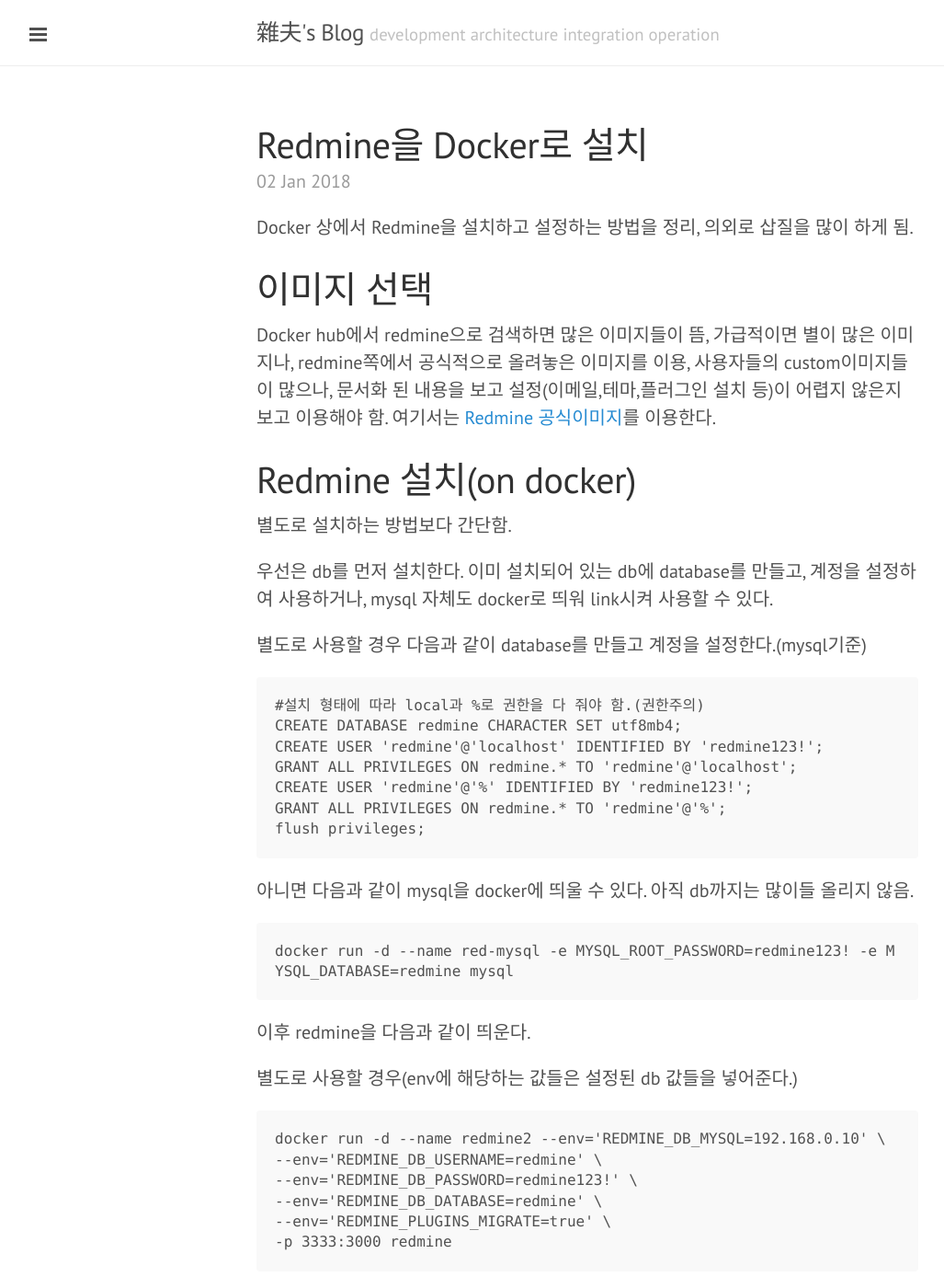
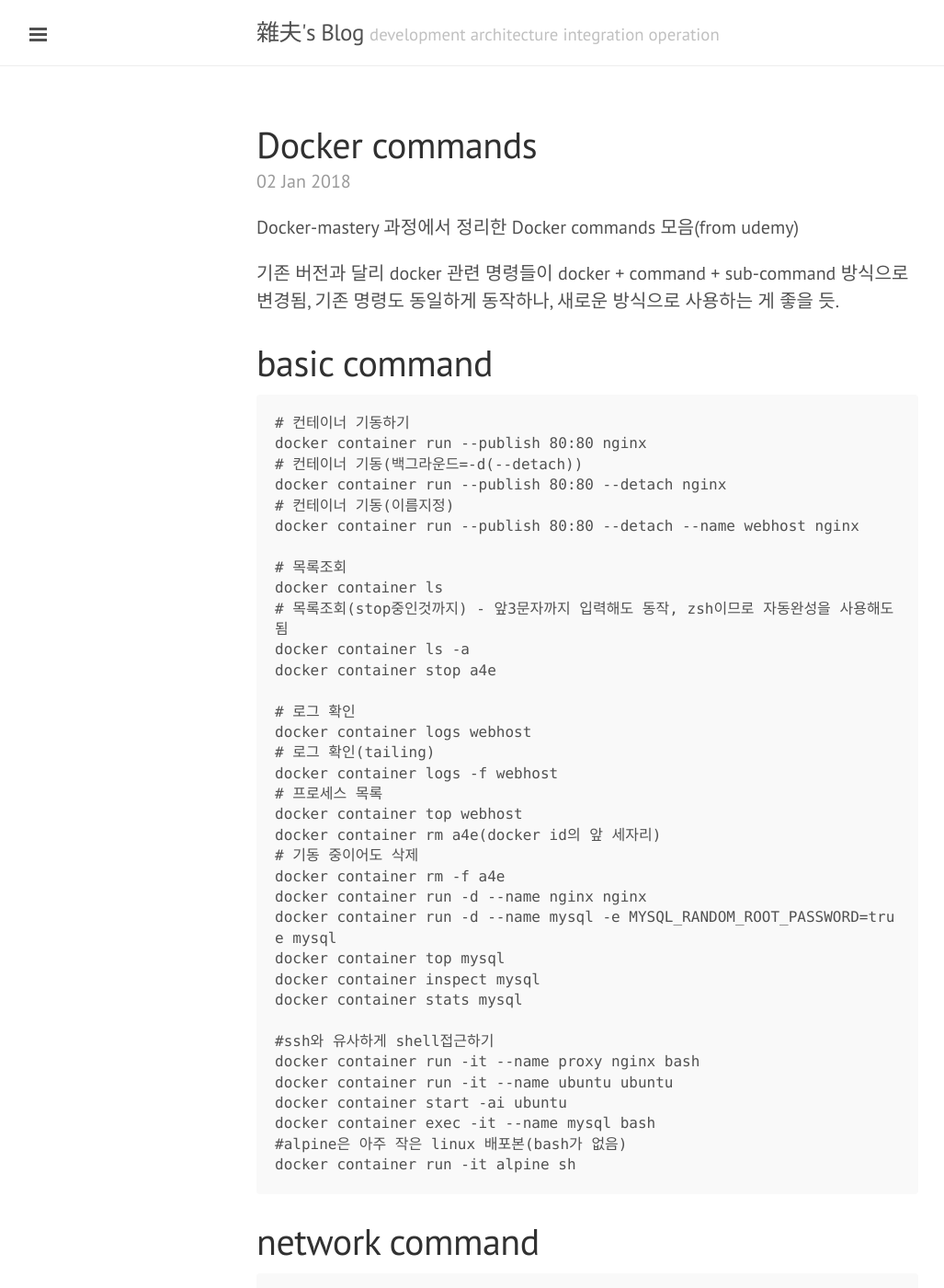
Before and after one commit to skaqud/skaqud.github.com, a Jekyll site: the page built from _posts/2018-01-02-Install-redmine-on-docker.markdown, in a window 1280 px wide and 1400 px high. Shown: the whole window at 92% size, without its empty margins (1-1028 px from the left). Built offline with Jekyll 4.4.1, drawn with Linux system fonts in a browser that asks for light colours; some of the changed text lies outside the part shown.

Commit message:
add post

```diff
--- /dev/null
+++ b/_posts/2018-01-02-Install-redmine-on-docker.1.markdown
@@ -0,0 +1,88 @@
+---
+layout: post
+title: Redmine을 Docker로 설치
+date: 2018-01-02 22:00:00
+tags:
+- Tech
+- Docker
+---
+
+Docker 상에서 Redmine을 설치하고 설정하는 방법을 정리, 의외로 삽질을 많이 하게 됨.
+
+# 이미지 선택
+
+Docker hub에서 redmine으로 검색하면 많은 이미지들이 뜸, 가급적이면 별이 많은 이미지나, redmine쪽에서 공식적으로 올려놓은 이미지를 이용, 사용자들의 custom이미지들이 많으나, 문서화 된 내용을 보고 설정(이메일,테마,플러그인 설치 등)이 어렵지 않은지 보고 이용해야 함. 여기서는 [Redmine 공식이미지](https://hub.docker.com/_/redmine/)를 이용한다.
+
+# Redmine 설치(on docker)
+
+별도로 설치하는 방법보다 간단함.
+
+우선은 db를 먼저 설치한다. 이미 설치되어 있는 db에 database를 만들고, 계정을 설정하여 사용하거나, mysql 자체도 docker로 띄워 link시켜 사용할 수 있다.
+
+별도로 사용할 경우 다음과 같이 database를 만들고 계정을 설정한다.(mysql기준)
+
+    #설치 형태에 따라 local과 %로 권한을 다 줘야 함.(권한주의)
+    CREATE DATABASE redmine CHARACTER SET utf8mb4;
+    CREATE USER 'redmine'@'localhost' IDENTIFIED BY 'redmine123!';
+    GRANT ALL PRIVILEGES ON redmine.* TO 'redmine'@'localhost';
+    CREATE USER 'redmine'@'%' IDENTIFIED BY 'redmine123!';
+    GRANT ALL PRIVILEGES ON redmine.* TO 'redmine'@'%';
+    flush privileges;
+
+아니면 다음과 같이 mysql을 docker에 띄울 수 있다. 아직 db까지는 많이들 올리지 않음.
+
+    docker run -d --name red-mysql -e MYSQL_ROOT_PASSWORD=redmine123! -e MYSQL_DATABASE=redmine mysql
+
+이후 redmine을 다음과 같이 띄운다.
+
+별도로 사용할 경우(env에 해당하는 값들은 설정된 db 값들을 넣어준다.)
+
+    docker run -d --name redmine2 --env='REDMINE_DB_MYSQL=192.168.0.10' \
+    --env='REDMINE_DB_USERNAME=redmine' \
+    --env='REDMINE_DB_PASSWORD=redmine123!' \
+    --env='REDMINE_DB_DATABASE=redmine' \
+    --env='REDMINE_PLUGINS_MIGRATE=true' \
+    -p 3333:3000 redmine
+
+docker로 띄울 경우
+
+    docker run -d --name redmine2 --link red-mysql:mysql -p 3333:3000 redmine
+
+이후 localhost의 3333 포트로 접근하여 서비스를 확인한다.(http://localhost:3333/)
+
+# Redmine 설정
+
+별도로 설치할 경우보다 좀 번거롭다. 파일을 직접 수정하는 게 아니라, docker 명령의 옵션을 통해 입력하거나, volume을 mount하여 별도의 명령을 실행해야 함.
+
+### 이메일 설정
+
+공식 이미지의 경우 smtp 설정을 별도 파일(config.yml)에서 해야 하는데, 아직 외부 환경설정 등으로 지원하지 않는 것 같다. [bitnami의 이미지](https://hub.docker.com/r/bitnami/redmine/)를 쓰면 쉽게 설정 가능하다.
+
+### 플러그인,테마 디렉토리 마운트
+
+다음과 같이 옵션을 통해 이용하여 외부:컨테이너내부 를 마운트한다. 기동시 추가
+
+    -v /home/ska/dev/docker/redmine/data/files:/usr/src/redmine/files \
+    -v /home/ska/dev/docker/redmine/data/plugins:/usr/src/redmine/plugins \
+
+### 플러그인 설치
+
+원하는 플러그인을 zip파일로 받아 압축을 풀거나, git clone으로 직접 다운로드 한다. /usr/src/redmine/plugins상에 올라온 플러그인 들이 인식된다. docker가 정상적으로 올라가지 않는다면 it옵션으로 기동 로그를 확인한다.
+
+
+# Redmine 이미지 빌드
+
+docker의 경우 이미지 작성자가 별도로 설정해 놓은 옵션이나 환경변수 이외에 별도의 작업을 프로세스 기동 전,후에 수행하려면 별도로 이미지를 빌드해줘야 한다. docker hub에 올라온 이미지들의 경우 해당 페이지에서 Dockerfile을 어렵지 않게 구할 수 있다.
+
+Dockerfile이 있는 곳에서 다음과 같이 빌드
+
+    docker build --tag ska/redmine:0.1 .
+
+Dockerfile의 내용은 생각보다 어렵지 않으나, 설치 과정이 복잡할 경우 선/후작업이 문제가 될 수 있음. 원하는 곳에 원하는 명령을 넣은 뒤 다시 빌드해 본다.
+
+빌드한 이미지로 redmine을 시작해 본다.
+
+    docker run -d --name redmine2 --link red-mysql:mysql -p 3333:3000 \
+    -v /home/ska/dev/docker/redmine/data/files:/usr/src/redmine/files \
+    -v /home/ska/dev/docker/redmine/data/plugins:/usr/src/redmine/plugins \
+    ska/redmine:0.1
--- a/_posts/2018-01-02-Install-redmine-on-docker.markdown
+++ b/_posts/2018-01-02-Install-redmine-on-docker.markdown
@@ -1,88 +1,94 @@
 ---
 layout: post
-title: Redmine을 Docker로 설치
+title: Docker commands
 date: 2018-01-02 22:00:00
 tags:
 - Tech
 - Docker
 ---
 
-Docker 상에서 Redmine을 설치하고 설정하는 방법을 정리, 의외로 삽질을 많이 하게 됨.
+Docker-mastery 과정에서 정리한 Docker commands 모음(from udemy)
 
-# 이미지 선택
+기존 버전과 달리 docker 관련 명령들이 docker + command + sub-command 방식으로 변경됨, 기존 명령도 동일하게 동작하나, 새로운 방식으로 사용하는 게 좋을 듯.
 
-Docker hub에서 redmine으로 검색하면 많은 이미지들이 뜸, 가급적이면 별이 많은 이미지나, redmine쪽에서 공식적으로 올려놓은 이미지를 이용, 사용자들의 custom이미지들이 많으나, 문서화 된 내용을 보고 설정(이메일,테마,플러그인 설치 등)이 어렵지 않은지 보고 이용해야 함. 여기서는 [Redmine 공식이미지](https://hub.docker.com/_/redmine/)를 이용한다.
+# basic command
 
-# Redmine 설치(on docker)
+    # 컨테이너 기동하기
+    docker container run --publish 80:80 nginx
+    # 컨테이너 기동(백그라운드=-d(--detach))
+    docker container run --publish 80:80 --detach nginx
+    # 컨테이너 기동(이름지정)
+    docker container run --publish 80:80 --detach --name webhost nginx
 
-별도로 설치하는 방법보다 간단함.
+    # 목록조회
+    docker container ls
+    # 목록조회(stop중인것까지) - 앞3문자까지 입력해도 동작, zsh이므로 자동완성을 사용해도 됨
+    docker container ls -a
+    docker container stop a4e
 
-우선은 db를 먼저 설치한다. 이미 설치되어 있는 db에 database를 만들고, 계정을 설정하여 사용하거나, mysql 자체도 docker로 띄워 link시켜 사용할 수 있다.
+    # 로그 확인
+    docker container logs webhost
+    # 로그 확인(tailing)
+    docker container logs -f webhost
+    # 프로세스 목록
+    docker container top webhost
+    docker container rm a4e(docker id의 앞 세자리)
+    # 기동 중이어도 삭제
+    docker container rm -f a4e
+    docker container run -d --name nginx nginx
+    docker container run -d --name mysql -e MYSQL_RANDOM_ROOT_PASSWORD=true mysql
+    docker container top mysql
+    docker container inspect mysql
+    docker container stats mysql
 
-별도로 사용할 경우 다음과 같이 database를 만들고 계정을 설정한다.(mysql기준)
+    #ssh와 유사하게 shell접근하기
+    docker container run -it --name proxy nginx bash
+    docker container run -it --name ubuntu ubuntu
+    docker container start -ai ubuntu
+    docker container exec -it --name mysql bash
+    #alpine은 아주 작은 linux 배포본(bash가 없음)
+    docker container run -it alpine sh
 
-    #설치 형태에 따라 local과 %로 권한을 다 줘야 함.(권한주의)
-    CREATE DATABASE redmine CHARACTER SET utf8mb4;
-    CREATE USER 'redmine'@'localhost' IDENTIFIED BY 'redmine123!';
-    GRANT ALL PRIVILEGES ON redmine.* TO 'redmine'@'localhost';
-    CREATE USER 'redmine'@'%' IDENTIFIED BY 'redmine123!';
-    GRANT ALL PRIVILEGES ON redmine.* TO 'redmine'@'%';
-    flush privileges;
+# network command
 
-아니면 다음과 같이 mysql을 docker에 띄울 수 있다. 아직 db까지는 많이들 올리지 않음.
+    # port 확인(outer:inner)
+    docker container run -p 80:80 --name webhost -d nginx
+    docker container port
+    # docker network 관련 명령들
+    docker network ls
+    # docker0 - bridge network
+    docker network inspect bridge
+    docker network create my_app_net
+    docker container run -d --name new_nginx --network my_app_net nginx
+    # test 후 삭제(--rm)
+    docker container run --rm --it ubuntu:14.04 bash
 
-    docker run -d --name red-mysql -e MYSQL_ROOT_PASSWORD=redmine123! -e MYSQL_DATABASE=redmine mysql
+    #net-alias 주기
+    docker container run -d --net dude --net-alias search elasticsearch:2
 
-이후 redmine을 다음과 같이 띄운다.
+# image, volume command
 
-별도로 사용할 경우(env에 해당하는 값들은 설정된 db 값들을 넣어준다.)
+    #이미지 확인
+    docker image inspect nginx를
+    #히스토리 확인
+    docker image history mysql
 
-    docker run -d --name redmine2 --env='REDMINE_DB_MYSQL=192.168.0.10' \
-    --env='REDMINE_DB_USERNAME=redmine' \
-    --env='REDMINE_DB_PASSWORD=redmine123!' \
-    --env='REDMINE_DB_DATABASE=redmine' \
-    --env='REDMINE_PLUGINS_MIGRATE=true' \
-    -p 3333:3000 redmine
-
-docker로 띄울 경우
-
-    docker run -d --name redmine2 --link red-mysql:mysql -p 3333:3000 redmine
-
-이후 localhost의 3333 포트로 접근하여 서비스를 확인한다.(http://localhost:3333/)
-
-# Redmine 설정
-
-별도로 설치할 경우보다 좀 번거롭다. 파일을 직접 수정하는 게 아니라, docker 명령의 옵션을 통해 입력하거나, volume을 mount하여 별도의 명령을 실행해야 함.
-
-### 이메일 설정
-
-공식 이미지의 경우 smtp 설정을 별도 파일(config.yml)에서 해야 하는데, 아직 외부 환경설정 등으로 지원하지 않는 것 같다. [bitnami의 이미지](https://hub.docker.com/r/bitnami/redmine/)를 쓰면 쉽게 설정 가능하다.
-
-### 플러그인,테마 디렉토리 마운트
-
-다음과 같이 옵션을 통해 이용하여 외부:컨테이너내부 를 마운트한다. 기동시 추가
-
-    -v /home/ska/dev/docker/redmine/data/files:/usr/src/redmine/files \
-    -v /home/ska/dev/docker/redmine/data/plugins:/usr/src/redmine/plugins \
-
-### 플러그인 설치
-
-원하는 플러그인을 zip파일로 받아 압축을 풀거나, git clone으로 직접 다운로드 한다. /usr/src/redmine/plugins상에 올라온 플러그인 들이 인식된다. docker가 정상적으로 올라가지 않는다면 it옵션으로 기동 로그를 확인한다.
+    #add named volume
+    -v mysql-db:/var/lib/mysql
+    #create volumn
+    docker volumn create --help
+    #bind mounting(add pwd)
+    -v $(pwd):/usr/share/nginx/html
 
 
-# Redmine 이미지 빌드
+# Docker-compose
 
-docker의 경우 이미지 작성자가 별도로 설정해 놓은 옵션이나 환경변수 이외에 별도의 작업을 프로세스 기동 전,후에 수행하려면 별도로 이미지를 빌드해줘야 한다. docker hub에 올라온 이미지들의 경우 해당 페이지에서 Dockerfile을 어렵지 않게 구할 수 있다.
+    docker-compose up -d
+    docker-compose down
+    #볼륨까지 제거
+    docker-compose down -v
 
-Dockerfile이 있는 곳에서 다음과 같이 빌드
+    docker-compose logs
+    docker-compose logs -f
 
-    docker build --tag ska/redmine:0.1 .
-
-Dockerfile의 내용은 생각보다 어렵지 않으나, 설치 과정이 복잡할 경우 선/후작업이 문제가 될 수 있음. 원하는 곳에 원하는 명령을 넣은 뒤 다시 빌드해 본다.
-
-빌드한 이미지로 redmine을 시작해 본다.
-
-    docker run -d --name redmine2 --link red-mysql:mysql -p 3333:3000 \
-    -v /home/ska/dev/docker/redmine/data/files:/usr/src/redmine/files \
-    -v /home/ska/dev/docker/redmine/data/plugins:/usr/src/redmine/plugins \
-    ska/redmine:0.1
+    docker-compose ps
```
Also changed, not shown: _posts/2017-05-06-Docker-swarm.markdown (deleted, +0 -18 lines).
